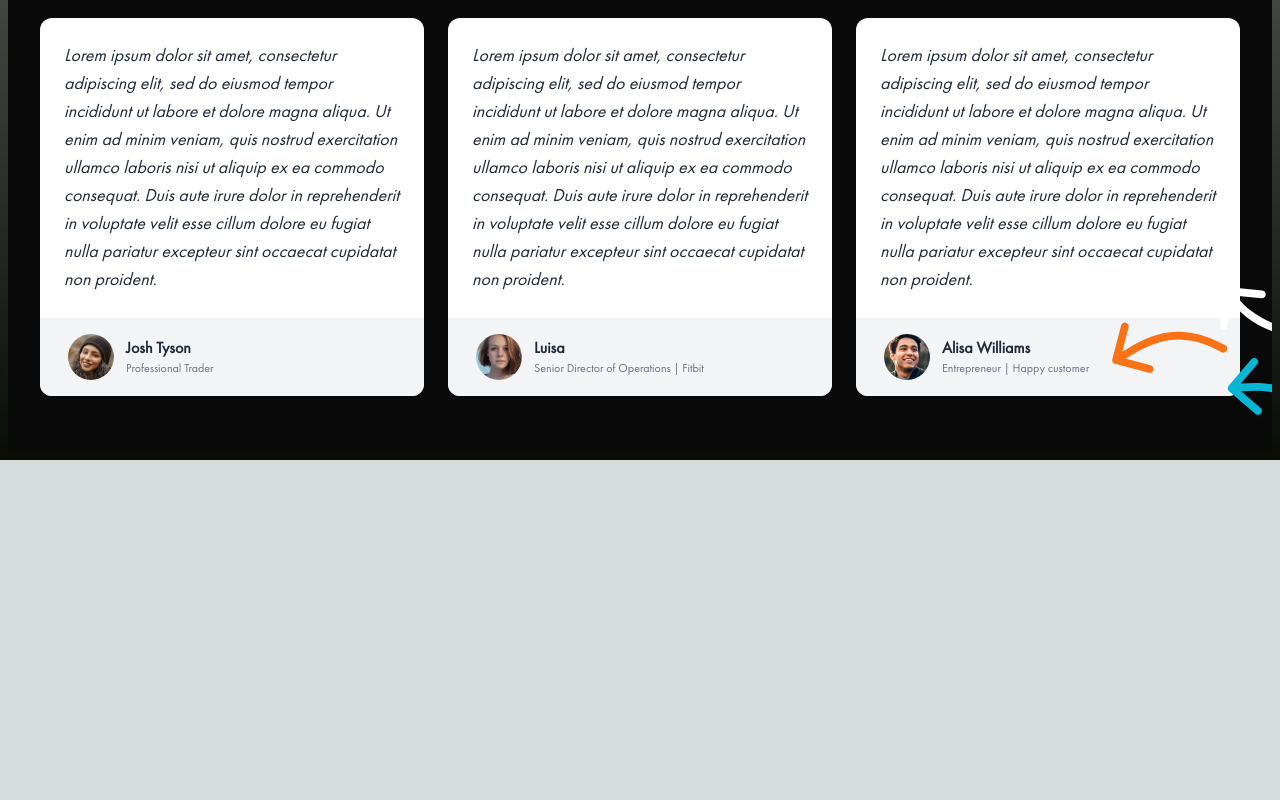
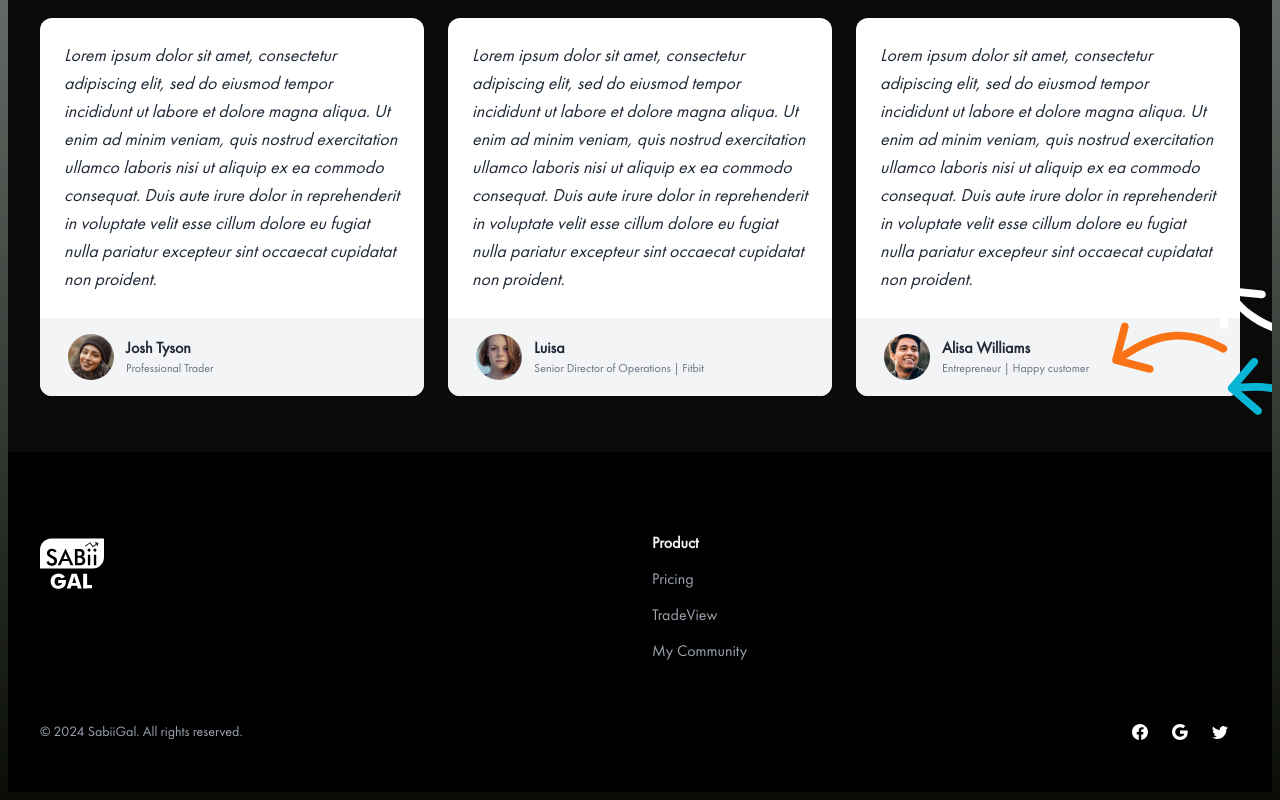
Before and after one commit to geniusmark99/sabiigal, a Next.js app: page / in a window 1280 px wide. Shown: the part 4397-5197 px from the top of the page. Before the commit the page ends 4857 px from the top, so only its background shows below. Built offline with nearby package versions, Linux system fonts and the light colour scheme.

Commit message:
first commit

```diff
--- a/src/app/page.js
+++ b/src/app/page.js
@@ -27,11 +27,7 @@ export default function Home() {
    <AboutWidget/>
    <SectionWidget/>
    <TestimoniesWidget/>
-
-   {/*
-
-
-   <FooterWidget/> */}
+   <FooterWidget/>
      </main>
   );
 }
```
